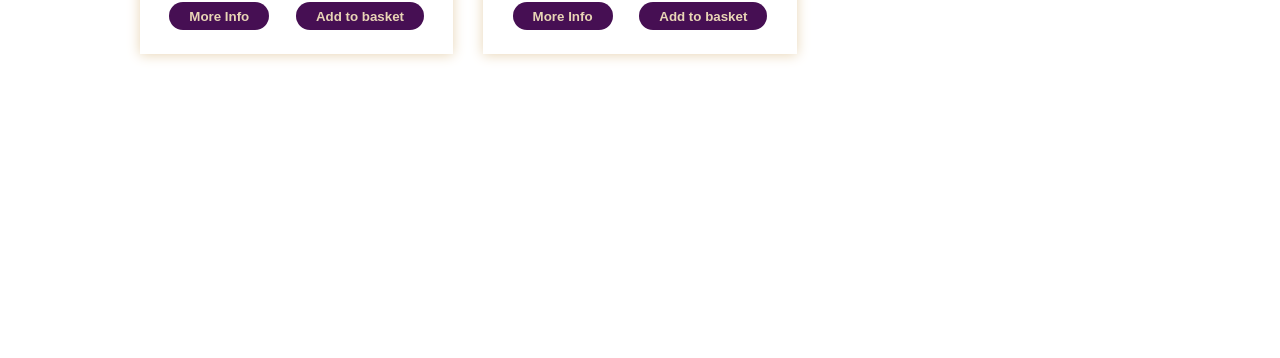
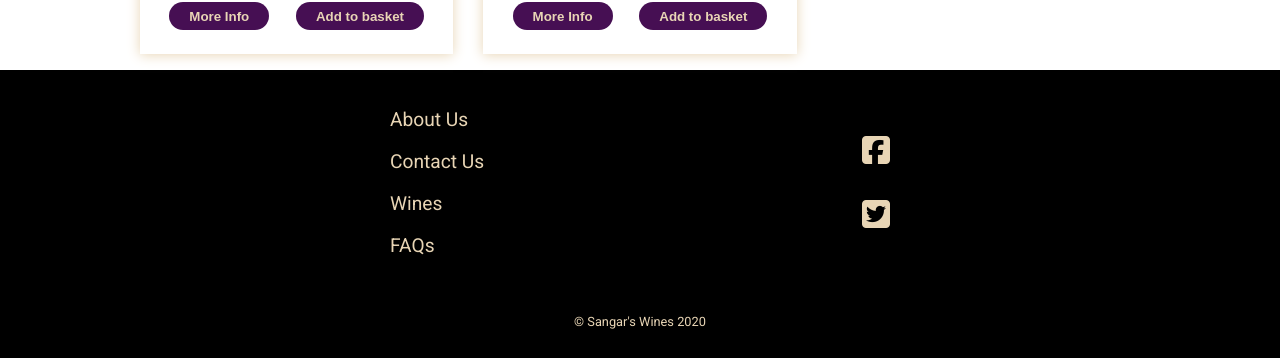
Before and after one commit to 88Hannah/nw-task, a React (Create React App) app: page / in a window 1280 px wide. Shown: the part 2058-2416 px from the top of the page. Before the commit the page ends 2128 px from the top, so only its background shows below. Built offline with nearby package versions, Linux system fonts and the light colour scheme.

Commit message:
Footer added with links and social links

```diff
--- a/src/App.js
+++ b/src/App.js
@@ -4,6 +4,7 @@ import Hero from './components/Hero';
 import Filters from './components/Filters';
 import CardGrid from './components/CardGrid';
 import Modal from './components/Modal';
+import Footer from './components/Footer';
 
 function App() {
   return (
@@ -13,6 +14,7 @@ function App() {
       <Filters />
       <CardGrid />
       <Modal />
+      <Footer />
     </>
   );
 }
--- /dev/null
+++ b/src/components/Footer.js
@@ -0,0 +1,25 @@
+import React from 'react';
+
+function Footer() {
+
+    return (
+        <footer>
+            <div className="footer-container">
+                <ul>
+                    <li className="footer__item"><a className="footer__link" href="#">About Us</a></li>
+                    <li className="footer__item"><a className="footer__link" href="#">Contact Us</a></li>
+                    <li className="footer__item"><a className="footer__link" href="#">Wines</a></li>
+                    <li className="footer__item"><a className="footer__link" href="#">FAQs</a></li>
+                </ul>
+
+                <div className="social">
+                    <a className="social__link footer__link" href="#" aria-label="Our Facebook page"><i class="fab fa-facebook-square social-icon"></i></a>
+                    <a className="social__link footer__link" href="#" aria-label="Our Twitter page"><i class="fab fa-twitter-square social-icon"></i></a>
+                </div>
+            </div>
+            <p className="copy">&copy; Sangar's Wines 2020</p>
+        </footer>
+    )
+};
+
+export default Footer;
--- a/src/index.css
+++ b/src/index.css
@@ -31,6 +31,10 @@ h1 {
 a {
   text-decoration: none;
   color: inherit;
+}
+
+li {
+  list-style-type: none;
 }
 
 img {
@@ -111,7 +115,6 @@ header {
 }
 
 .nav__links {
-  list-style-type: none;
   display: hidden;
   padding: 30px;
 }
@@ -507,3 +510,55 @@ button + button {
   background-color: var(--clr-secondary);
   color: var(--clr-main-drk);
 }
+
+
+
+
+/***** Footer *****/
+footer {
+  background: black;
+  color: var(--clr-secondary);
+  padding: 2em 0;
+}
+
+.footer-container {
+  width: 60%;
+  max-width: 500px;
+  margin: 0 auto;
+  display: flex;
+  align-items: center;
+  justify-content: space-between;
+}
+
+.footer__item + .footer__item {
+  margin-top: 1em;
+}
+
+.footer__item {
+  font-size: 1.2em;
+}
+
+.social__link {
+  display: block;
+  margin: 2em 0;
+}
+
+.social-icon {
+  font-size: 2em;
+  transition: 0.6s;
+}
+
+.copy {
+  text-align: center;
+  margin-top: 4em;
+  font-size: 0.8em;
+}
+
+.footer__link:hover {
+  color: var(--clr-main-light);
+  font-weight: 700;
+}
+
+.social__link:hover .social-icon {
+  transform: scale(1.4);
+}
```
